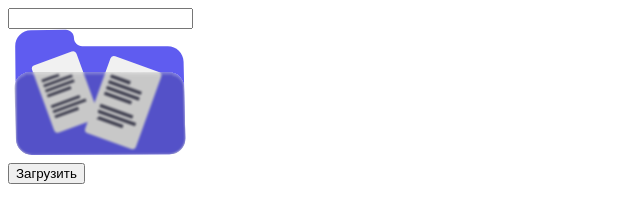
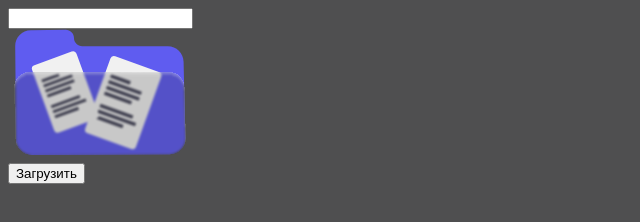
Before and after one commit to akapu/file-upload, a website built with Vite: page index.html in a window 1280 px wide. Shown: the whole page, without its empty margins (0-640 px from the left). Built offline with nearby package versions, Linux system fonts and the light colour scheme.

Commit message:
add background color

```diff
--- a/src/assets/style.css
+++ b/src/assets/style.css
@@ -1 +1,5 @@
 @import url('https://fonts.googleapis.com/css2?family=Inter:ital,opsz,wght@0,14..32,100..900;1,14..32,100..900&display=swap');
+
+:root {
+    background-color: #4f4f50;
+}
```
